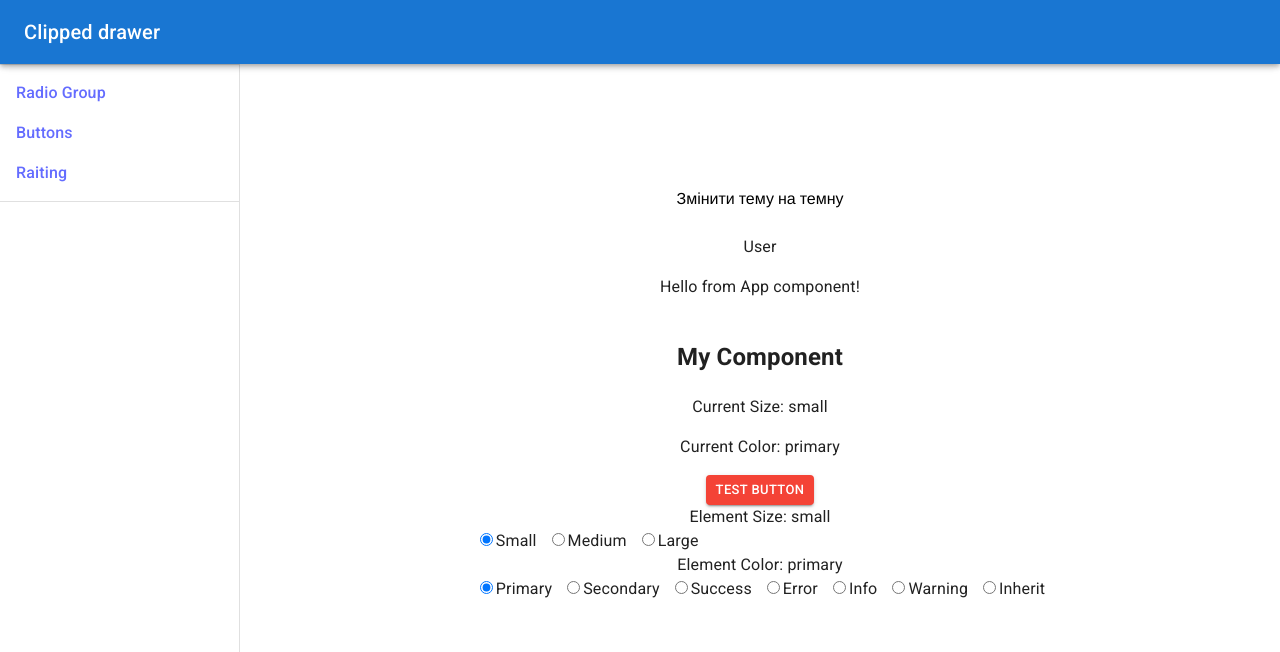
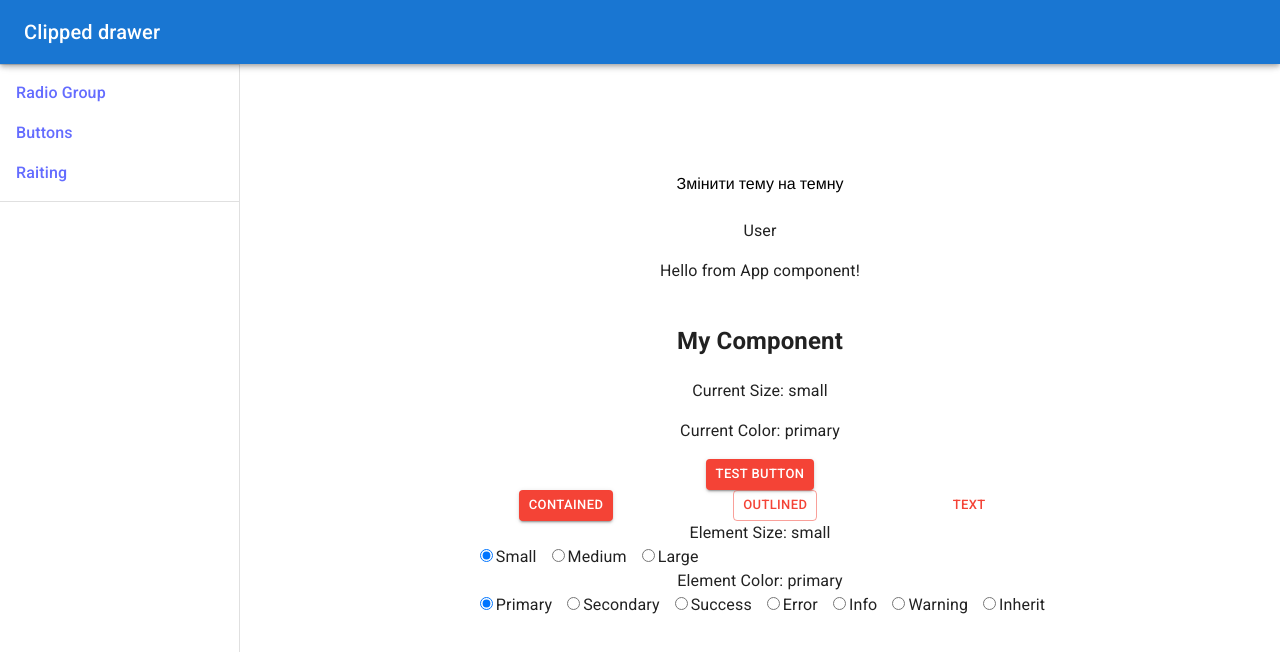
Before and after one commit to ybabenkoJapp/react-tutorial-and-components, a React (Vite) app: page / in a window 1280 px wide. Shown: the top 652 px of the page. Built offline with nearby package versions, Linux system fonts and the light colour scheme; no server answers; a web font is replaced by a local one.

Commit message:
refactor(MyTestComponent.tsx): cleanup comments, add children prop

```diff
--- a/src/components/MyTestComponent.tsx
+++ b/src/components/MyTestComponent.tsx
@@ -1,7 +1,7 @@
-import { Button } from "@mui/material";
+import { Button,Stack } from "@mui/material";
 import { useMyCustomTheme } from "../myCustomHooks/useMyCustomTheme";
 
-export default function MyTestComponent() {
+export default function MyTestComponent({children}) {
   const {
     componentSizeValue,
     componentColorValue,
@@ -15,7 +15,18 @@ export default function MyTestComponent() {
       <p>Current Size: {componentSizeValue}</p>
       <p>Current Color: {componentColorValue}</p>
       <Button variant="contained">Test Button</Button>
-      {/* Радіокнопки для зміни розміру */}
+      {children && (
+        <Stack
+          direction="row"
+          spacing={4}
+          sx={{
+            justifyContent: "space-around",
+            alignItems: "center",
+          }}
+        >
+          {children}
+        </Stack>
+      )}
       <div>
         <label>Element Size: {componentSizeValue}</label>
         <div style={{ display: "flex", gap: "10px" }}>
@@ -48,8 +59,6 @@ export default function MyTestComponent() {
           </label>
         </div>
       </div>
-
-      {/* Радіокнопки для зміни кольору */}
       <div>
         <label>Element Color: {componentColorValue}</label>
         <div style={{ display: "flex", gap: "10px" }}>
```
